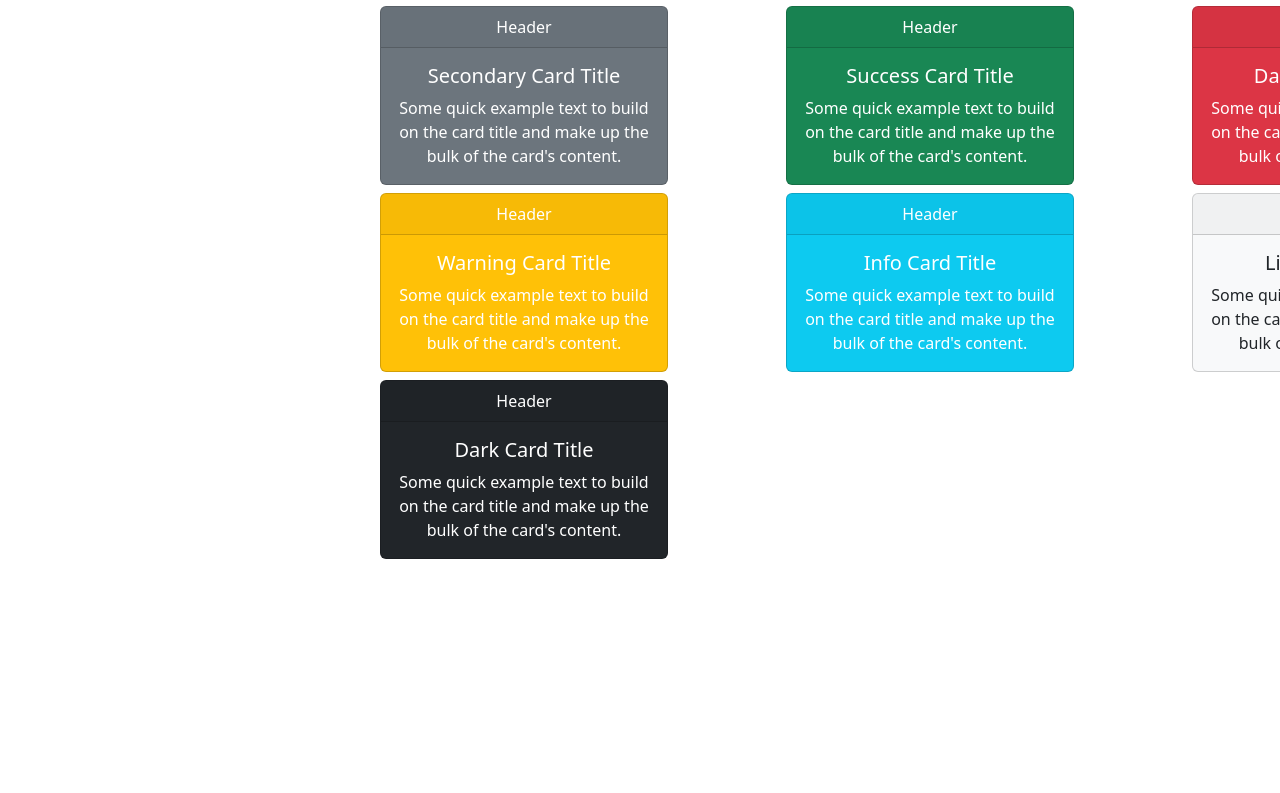
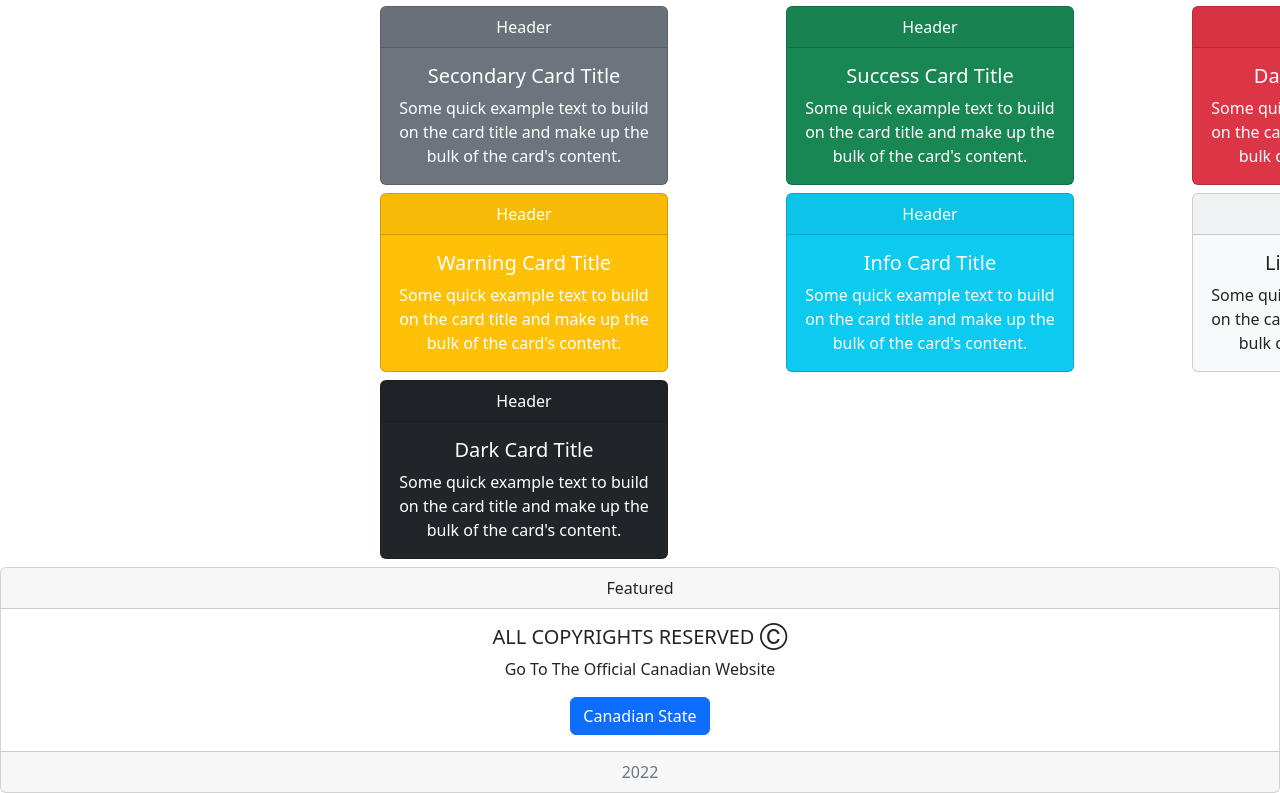
Before and after one commit to aziz4ammar/template-of-react.js-website, a React (Create React App) app: page / in a window 1280 px wide. Shown: the part 711-1504 px from the top of the page. Before the commit the page ends 1278 px from the top, so only its background shows below. Built offline with nearby package versions, Linux system fonts and the light colour scheme.

Commit message:
adding files (best practice code)

```diff
--- a/src/App.js
+++ b/src/App.js
@@ -1,5 +1,6 @@
 import './App.css';
 import Body from './components/body/Body';
+import Footer from './components/footer/Footer';
 import Navbaro from './components/head/Navbaro';
 
 function App() {
@@ -7,6 +8,7 @@ function App() {
     <div className="App">
     <Navbaro/>
     <Body/>
+    <Footer/>
     </div>
   );
 }
--- a/src/components/body/Body.jsx
+++ b/src/components/body/Body.jsx
@@ -1,5 +1,4 @@
 import Card from 'react-bootstrap/Card';
-import Footer from '../footer/Footer';
 import "./body.css"
 function Body() {
   return (
--- a/src/components/footer/Footer.jsx
+++ b/src/components/footer/Footer.jsx
@@ -6,13 +6,13 @@ function Footer() {
     <Card className="text-center">
       <Card.Header>Featured</Card.Header>
       <Card.Body>
-        <Card.Title>Special title treatment</Card.Title>
+        <Card.Title>ALL COPYRIGHTS RESERVED Ⓒ</Card.Title>
         <Card.Text>
-          With supporting text below as a natural lead-in to additional content.
+          Go To The Official Canadian Website
         </Card.Text>
-        <Button variant="primary">Go somewhere</Button>
+        <Button variant="primary">Canadian State</Button>
       </Card.Body>
-      <Card.Footer className="text-muted">2 days ago</Card.Footer>
+      <Card.Footer className="text-muted">2022</Card.Footer>
     </Card>
   );
 }
--- a/src/components/head/Navbaro.jsx
+++ b/src/components/head/Navbaro.jsx
@@ -6,7 +6,6 @@ import Navbar from 'react-bootstrap/Navbar';
 import NavDropdown from 'react-bootstrap/NavDropdown';
 import Offcanvas from 'react-bootstrap/Offcanvas';
 import 'bootstrap/dist/css/bootstrap.min.css';
-import Body from '../body/Body';
 function Navbaro() {
   return (
     <div>
```
